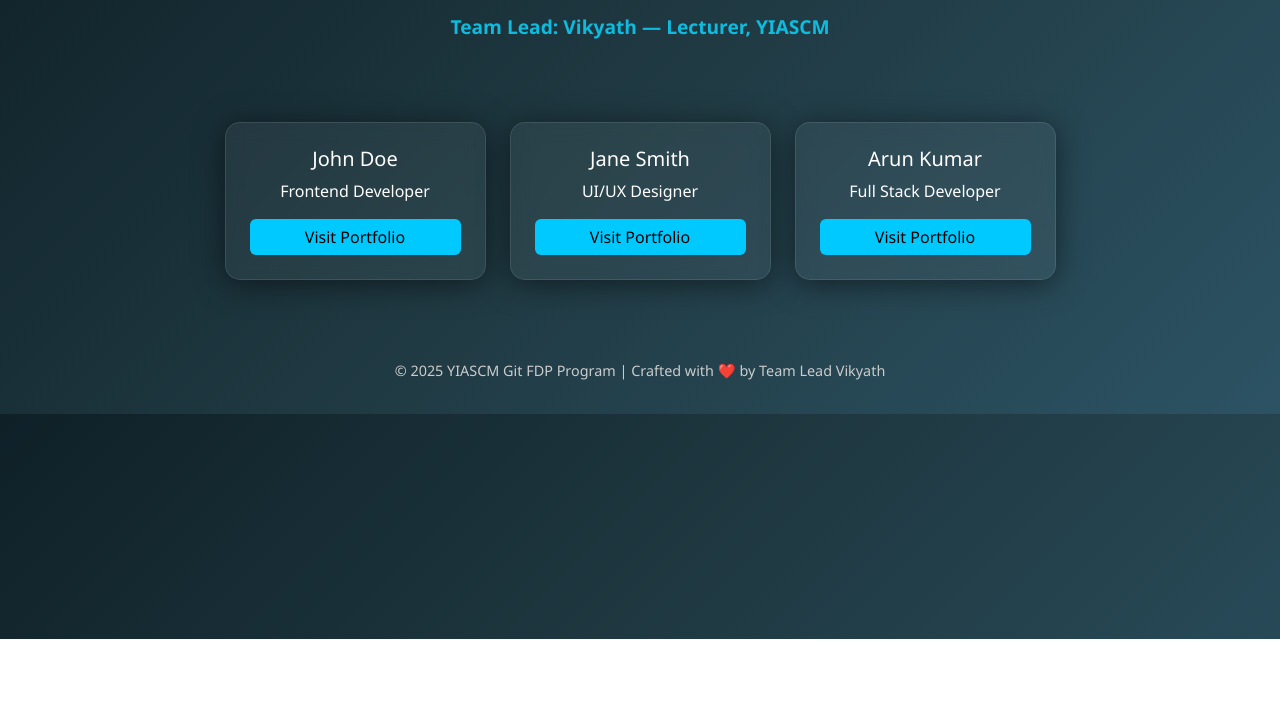
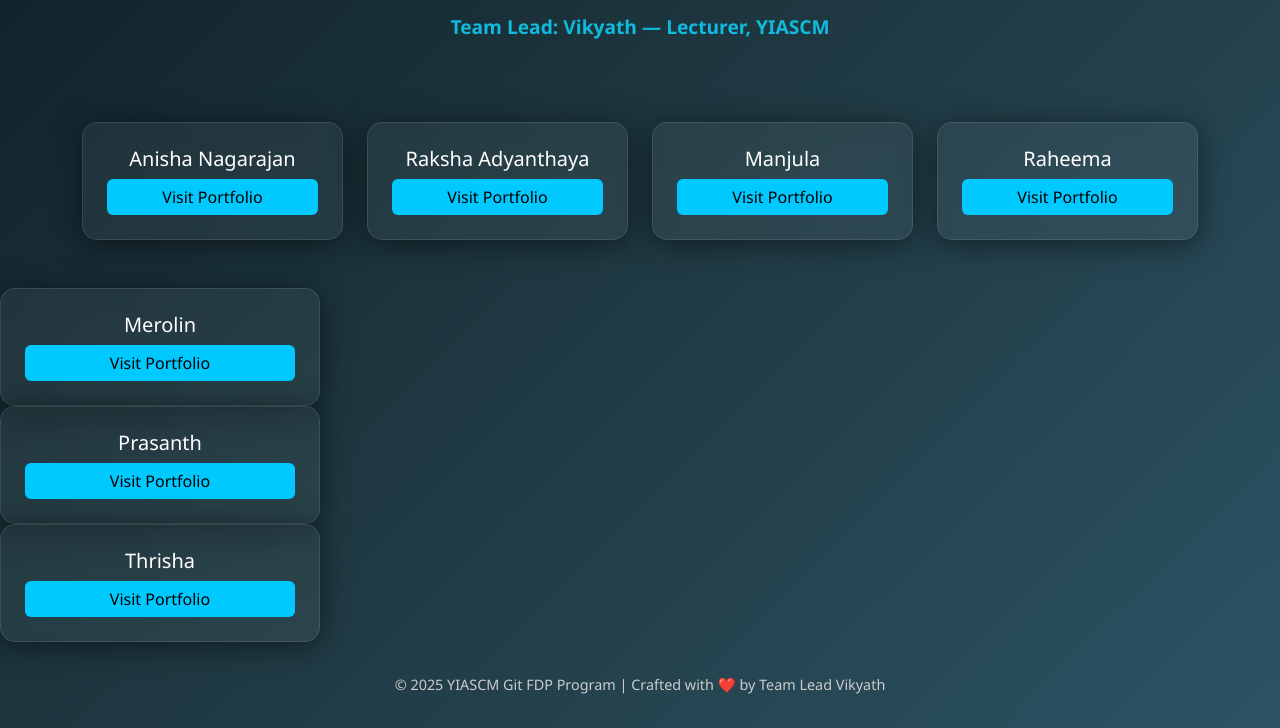
Before and after one commit to vikyath-techvs/team1_fdp, a plain HTML site: page index.html in a window 1280 px wide. Shown: the part 161-889 px from the top of the page. Before the commit the page ends 800 px from the top, so only its background shows below. Drawn offline with nearby package versions, Linux system fonts and the light colour scheme.

Commit message:
Update index.html

```diff
--- a/index.html
+++ b/index.html
@@ -77,33 +77,60 @@
       <!-- Card 1 -->
       <div class="col-sm-6 col-md-4 col-lg-3">
         <div class="card card-glass text-center p-4 h-100">
-          <h5 class="card-title">John Doe</h5>
-          <p class="card-text">Frontend Developer</p>
-          <a href="https://johndoe-portfolio.com" target="_blank" class="btn btn-visit">Visit Portfolio</a>
+          <h5 class="card-title">Anisha Nagarajan</h5>
+          <a href="AnishaNagarajan.html" target="_blank" class="btn btn-visit">Visit Portfolio</a>
         </div>
       </div>
 
       <!-- Card 2 -->
       <div class="col-sm-6 col-md-4 col-lg-3">
         <div class="card card-glass text-center p-4 h-100">
-          <h5 class="card-title">Jane Smith</h5>
-          <p class="card-text">UI/UX Designer</p>
-          <a href="https://janesmith.dev" target="_blank" class="btn btn-visit">Visit Portfolio</a>
+          <h5 class="card-title">Raksha Adyanthaya</h5>
+          <a href="Raksha_Adyanthaya_Bio.html" target="_blank" class="btn btn-visit">Visit Portfolio</a>
         </div>
       </div>
 
       <!-- Card 3 -->
       <div class="col-sm-6 col-md-4 col-lg-3">
         <div class="card card-glass text-center p-4 h-100">
-          <h5 class="card-title">Arun Kumar</h5>
-          <p class="card-text">Full Stack Developer</p>
-          <a href="https://arunkumar.me" target="_blank" class="btn btn-visit">Visit Portfolio</a>
+          <h5 class="card-title">Manjula</h5>
+
+          <a href="manju_bio.html" target="_blank" class="btn btn-visit">Visit Portfolio</a>
         </div>
       </div>
 
-      <!-- Add more cards here -->
+      <div class="col-sm-6 col-md-4 col-lg-3">
+        <div class="card card-glass text-center p-4 h-100">
+          <h5 class="card-title">Raheema</h5>
+
+          <a href="rhm_protfolio.html" target="_blank" class="btn btn-visit">Visit Portfolio</a>
+        </div>
+      </div>
     </div>
   </div>
+<div class="col-sm-6 col-md-4 col-lg-3">
+        <div class="card card-glass text-center p-4 h-100">
+          <h5 class="card-title">Merolin</h5>
+
+          <a href="Merolin.html" target="_blank" class="btn btn-visit">Visit Portfolio</a>
+        </div>
+      </div>
+
+<div class="col-sm-6 col-md-4 col-lg-3">
+        <div class="card card-glass text-center p-4 h-100">
+          <h5 class="card-title">Prasanth</h5>
+
+          <a href="Prasanth.html" target="_blank" class="btn btn-visit">Visit Portfolio</a>
+        </div>
+      </div>
+
+<div class="col-sm-6 col-md-4 col-lg-3">
+        <div class="card card-glass text-center p-4 h-100">
+          <h5 class="card-title">Thrisha</h5>
+
+          <a href="Thrisha.html" target="_blank" class="btn btn-visit">Visit Portfolio</a>
+        </div>
+      </div>
 
   <!-- Footer -->
   <footer class="footer">
```
